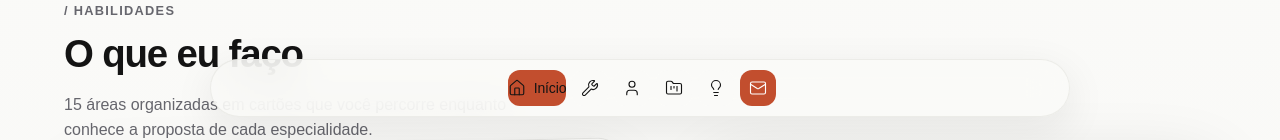
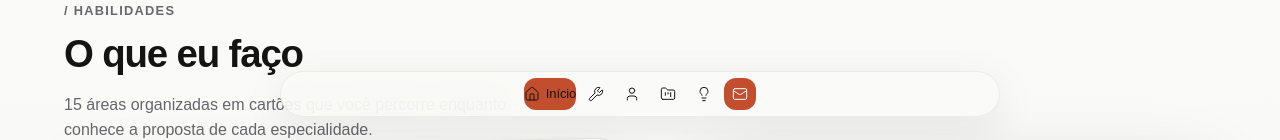
Before and after one commit to Kaique-959/portfolio, a React (Vite) app: page / in a window 1280 px wide. Shown: the part 659-799 px from the top of the page. Built offline with nearby package versions, Linux system fonts and the light colour scheme; a web font is replaced by a local one.

Commit message:
Reduzir barra de navegacao

```diff
--- a/src/components/Nav.jsx
+++ b/src/components/Nav.jsx
@@ -168,7 +168,7 @@ export default function Nav() {
 
         .nav-pill {
           pointer-events: auto;
-          width: min(100%, 860px);
+          width: min(100%, 720px);
           border-radius: 999px;
         }
 
@@ -176,18 +176,18 @@ export default function Nav() {
           display: flex;
           align-items: center;
           justify-content: center;
-          gap: 6px;
-          padding: 10px 10px 10px 14px;
+          gap: 4px;
+          padding: 6px 8px;
         }
 
         .nav-item {
           position: relative;
           display: inline-flex;
           align-items: center;
-          gap: 10px;
-          padding: 10px 14px;
+          gap: 8px;
+          padding: 7px 10px;
           border-radius: 999px;
-          font-size: 14px;
+          font-size: 13px;
           font-weight: 500;
           color: var(--muted);
           transition: color 200ms, background-color 200ms;
@@ -224,13 +224,13 @@ export default function Nav() {
         .nav-contact {
           display: inline-flex;
           align-items: center;
-          gap: 10px;
+          gap: 8px;
           margin-left: 6px;
-          padding: 10px 16px;
+          padding: 7px 12px;
           border-radius: 999px;
           background-color: #c24e2e;
           color: #fff;
-          font-size: 14px;
+          font-size: 13px;
           font-weight: 600;
           box-shadow: 0 4px 16px rgba(194,78,46,0.24), inset 0 1px 0 rgba(255,255,255,0.1);
           transition: transform 180ms ease, box-shadow 240ms ease;
--- a/src/components/ui/icon-bar.tsx
+++ b/src/components/ui/icon-bar.tsx
@@ -77,21 +77,21 @@ const IconBarItem = React.forwardRef<HTMLButtonElement, IconBarItemProps>(
         onMouseLeave={() => setHovered(false)}
         onClick={() => { if (!disabled) { setSelectedValue(itemValue); onClick?.() } }}
         className={cn(
-          "relative inline-flex h-9 items-center rounded-xl border transition-all duration-200",
+          "relative inline-flex h-8 items-center rounded-xl border transition-[background-color,color,border-color,width,padding] duration-200",
           "focus-visible:ring-2 focus-visible:ring-ring focus-visible:ring-offset-2",
           "disabled:pointer-events-none disabled:opacity-50",
           expanded
-            ? "px-3 gap-2"
-            : "w-9 justify-center",
+            ? "px-2.5 gap-1.5"
+            : "w-8 justify-center",
           isSelected
             ? "bg-[#C24E2E] border-[#C24E2E] text-white"
             : "bg-[#FAFAF8] border-[#E5E5E2] text-[#71717A] hover:bg-[#F2F2F0] hover:text-[#141414]",
           className
         )}
       >
-        <Icon aria-hidden className="size-[18px] stroke-[1.5] shrink-0" />
+        <Icon aria-hidden className="size-4 stroke-[1.5] shrink-0" />
         {expanded && (
-          <span className="whitespace-nowrap font-medium text-[14px] tracking-[-0.01em]">{label}</span>
+          <span className="whitespace-nowrap font-medium text-[13px] tracking-[-0.01em]">{label}</span>
         )}
       </button>
     )
```
